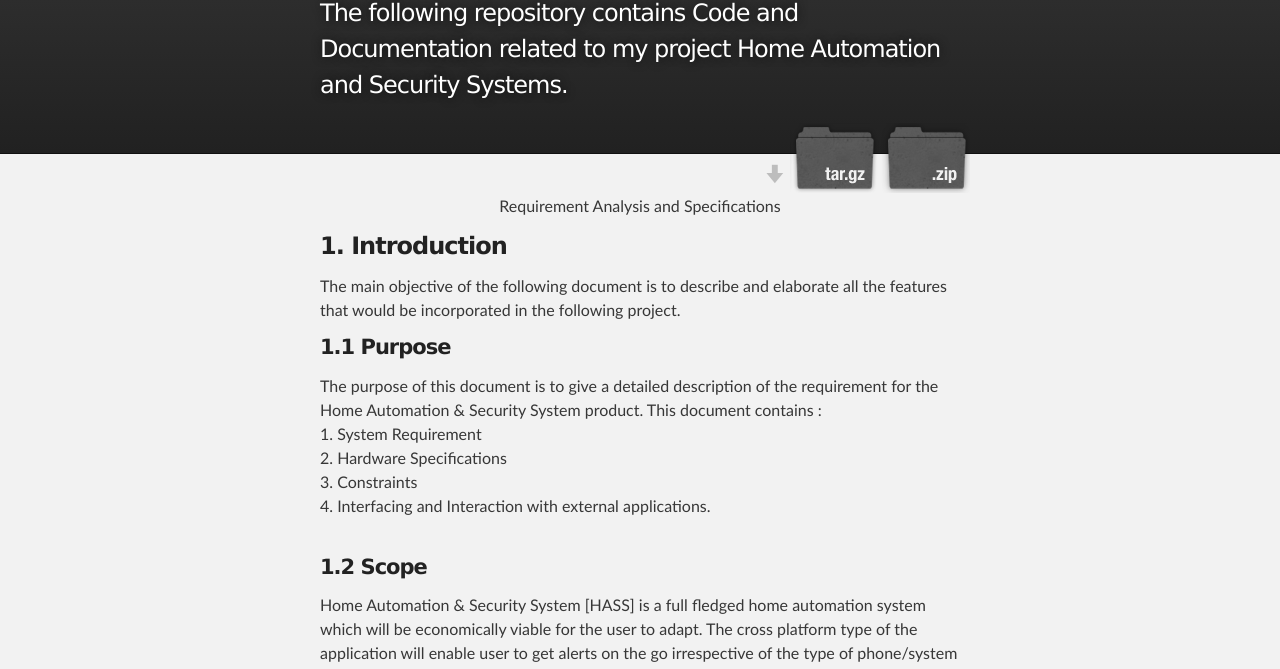
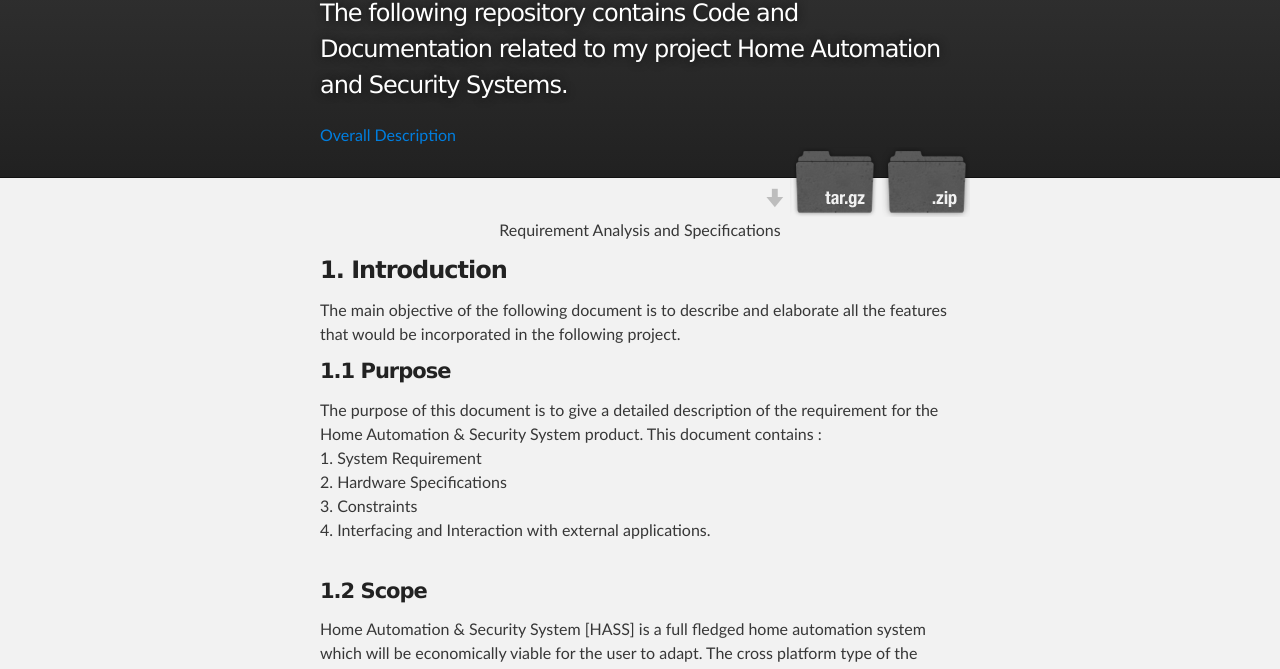
Before and after one commit to aniketmaithani/HASS, a plain HTML site: page index.html in a window 1280 px wide. Shown: the part 128-797 px from the top of the page. Drawn offline with Linux system fonts and the light colour scheme.

Commit message:
Update index.html

```diff
--- a/index.html
+++ b/index.html
@@ -25,6 +25,7 @@
               <a class="zip_download_link" href="https://github.com/aniketmaithani/HASS/zipball/master">Download this project as a .zip file</a>
               <a class="tar_download_link" href="https://github.com/aniketmaithani/HASS/tarball/master">Download this project as a tar.gz file</a>
             </section>
+            <a href="overalldes.html"> Overall Description </a>
         </header>
     </div>
 
```
